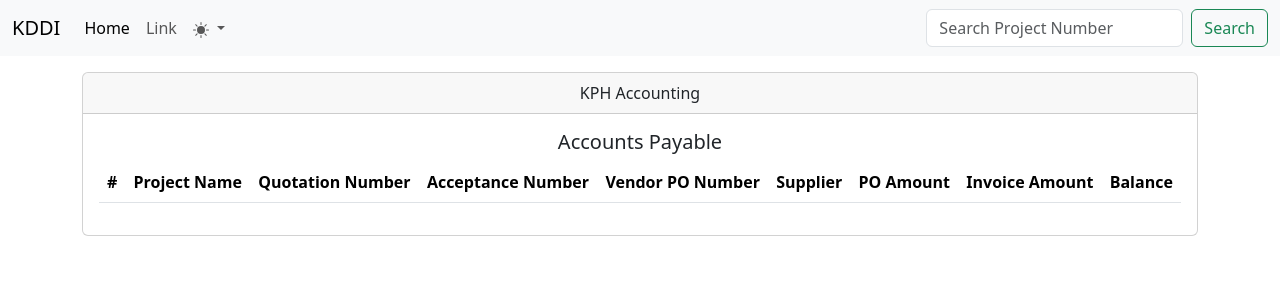
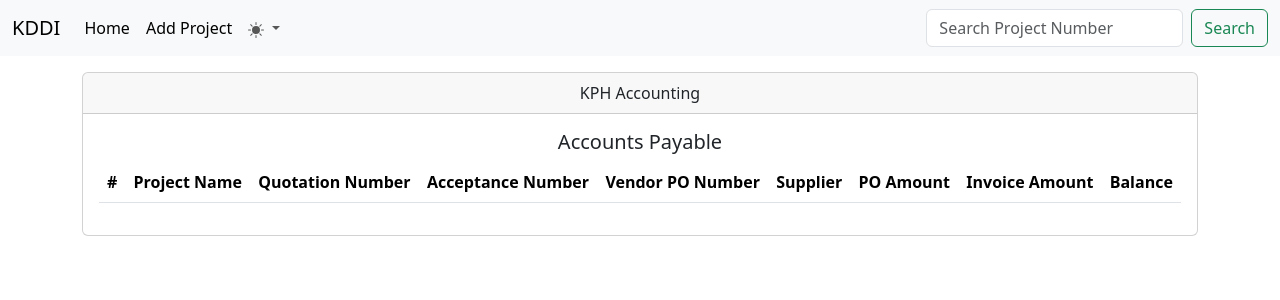
Before and after one commit to JLCleofas/apar-app, a FastAPI app: page /ap/projects in a window 1280 px wide. Shown: the top 300 px of the page. Run offline with FastAPI, Linux system fonts and the light colour scheme; lists and menus that the app fills with data are empty.

Commit message:
Added "Add project" button in navbar.

```diff
--- a/templates/navbar.html
+++ b/templates/navbar.html
@@ -20,7 +20,7 @@
           >
         </li>
         <li class="nav-item">
-          <a class="nav-link" href="#">Link</a>
+          <a class="nav-link active" aria-current="page" href="/ap/add-project">Add Project</a>
         </li>
         <li class="nav-item dropdown">
           <a
```
